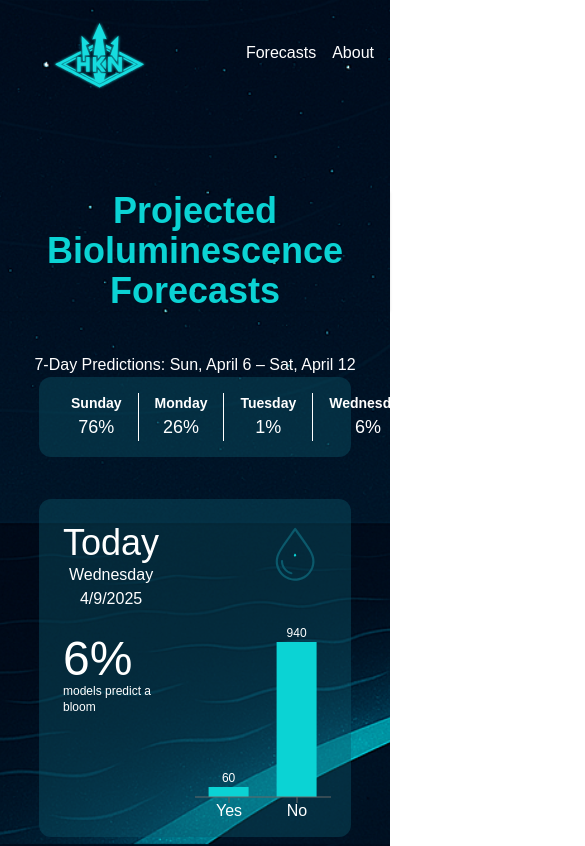
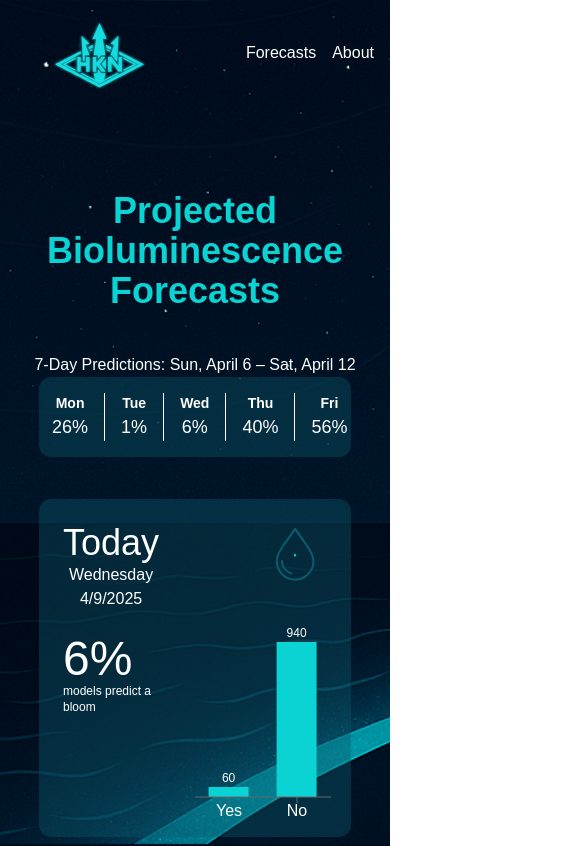
Before and after one commit to nathanieleh/HAB-Project-Website, a Next.js app in the folder frontend/: page / in a window 390 px wide. Shown: the top 846 px of the page, 585 px wide, since content can reach past the window. Built offline with nearby package versions, Linux system fonts and the light colour scheme.

Commit message:
Add scrolling to topbar for phone view

```diff
--- a/frontend/src/components/TopBar.js
+++ b/frontend/src/components/TopBar.js
@@ -1,10 +1,25 @@
+"use client";
+
+import { useEffect } from "react";
+
 export default function TopBar({ forecasts, className }) {
+    // Function to scroll the top bar to today, if on phone
+    useEffect(() => {
+        if (typeof window !== "undefined" && window.innerWidth <= 768) {
+          const today = new Date().getDay(); // 0 = Sunday
+          const element = document.querySelector(`[data-day="${today}"]`);
+          if (element) {
+            element.scrollIntoView({ behavior: "smooth", inline: "center", block: "nearest" });
+          }
+        }
+      }, []);
+
     return (
         <div className={className}>
-            <div className="flex items-center justify-between w-[80vw] md:w-[90vw] p-4 bg-primary/40 text-white rounded-xl divide-x">
+            <div className="flex items-center justify-between w-[80vw] md:w-[90vw] py-4 md:p-4 bg-primary/40 text-white rounded-xl divide-x overflow-auto">
                 {forecasts.map((item, index) => (
-                    <div key={index} className="flex-1 px-4 text-center">
-                        <div className="text-sm font-bold">{item.day}</div>
+                    <div key={index} data-day={index} className="flex-1 px-4 text-center">
+                        <div className="text-sm font-bold">{item.day.slice(0,3)}</div>
                         <div className="text-lg">{item.value / 10}%</div>
                     </div>
                 ))}
```
